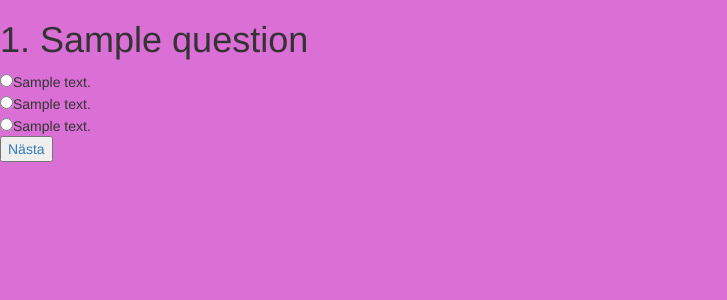
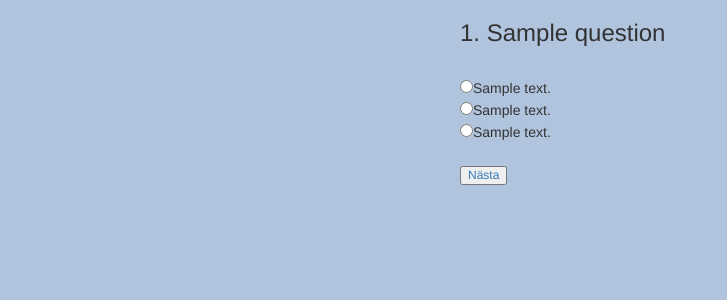
Before and after one commit to idaherbertsson/quizproject, a Django app: page /quiz/1/question/1/ in a window 1280 px wide. Shown: the top 300 px of the page, without its empty margins (0-727 px from the left). Run offline with Django 3.2, Linux system fonts and the light colour scheme; tables that the repository leaves empty hold one stand-in row (values such as "Sample post"); some libraries are stand-ins or nearby versions.

Commit message:
CSS changes
Bakground color and text-alignment changed

```diff
--- a/quiz/templates/question.html
+++ b/quiz/templates/question.html
@@ -10,28 +10,41 @@
 		<link rel="stylesheet" href="/static/style.css">
 
 
-
 	</head>
 
 	<body>
 
-		<h1> {{ question_number }}. {{ question }} </h1>
+		<div class = "container">
+			<div class = "row">
+				<div class = "col-md-4">
+				</div>
+
+				<div class="col-md-4">
+
+					<h3> {{ question_number }}. {{ question }} </h3>
+
 
 					<form action="{% url "answer_page" quiz.quiz_number question_number %}" method="post">
 
 						{% csrf_token %}
+						<br>
+
 						<input type="radio" name="answer" value="1">{{ answer1 }}
 						<br>
 						<input type="radio" name="answer" value="2">{{ answer2 }}
 						<br>
 						<input type="radio" name="answer" value="3">{{ answer3 }}
 
-		<p><a href = "{% url 'completed_page' quiz_number %}">
+						<h6><a href = "{% url 'completed_page' quiz_number %}">
+						<br>
 						<button type = "submit"> Nästa </button>
-		</a></p>
-
-
+						</a></h6>
 					</form>
+				</div>
+				<div class = "col-md-4">
+				</div>
+			</div>
+		</div>
 
 		<script src="http://ajax.googleapis.com/ajax/libs/jquery/1.12.4/jquery.min.js"></script>
 
--- a/static/style.css
+++ b/static/style.css
@@ -1,5 +1,39 @@
 body {
-	background: orchid;
+	background: LightSteelBlue;
 	font-family: Helvetica;
 
 }
+
+h1 {
+    text-align: center;
+}
+
+h2 {
+    text-align: center;
+}
+
+h3 {
+    text-align: left;
+}
+
+h4 {
+    text-align: center;
+}
+
+h5 {
+    text-align: center;
+}
+
+h6 {
+    text-align: left;
+}
+
+
+
+p {
+	text-align: center;
+}
+
+form{
+	text-align: left;
+}
```
Also changed, not shown: quiz/templates/completed.html (+7 -4 lines), quiz/templates/quiz.html (+7 -3 lines), quiz/templates/startpage.html (+8 -5 lines). Lines whose indentation alone changed are shown as unchanged.
